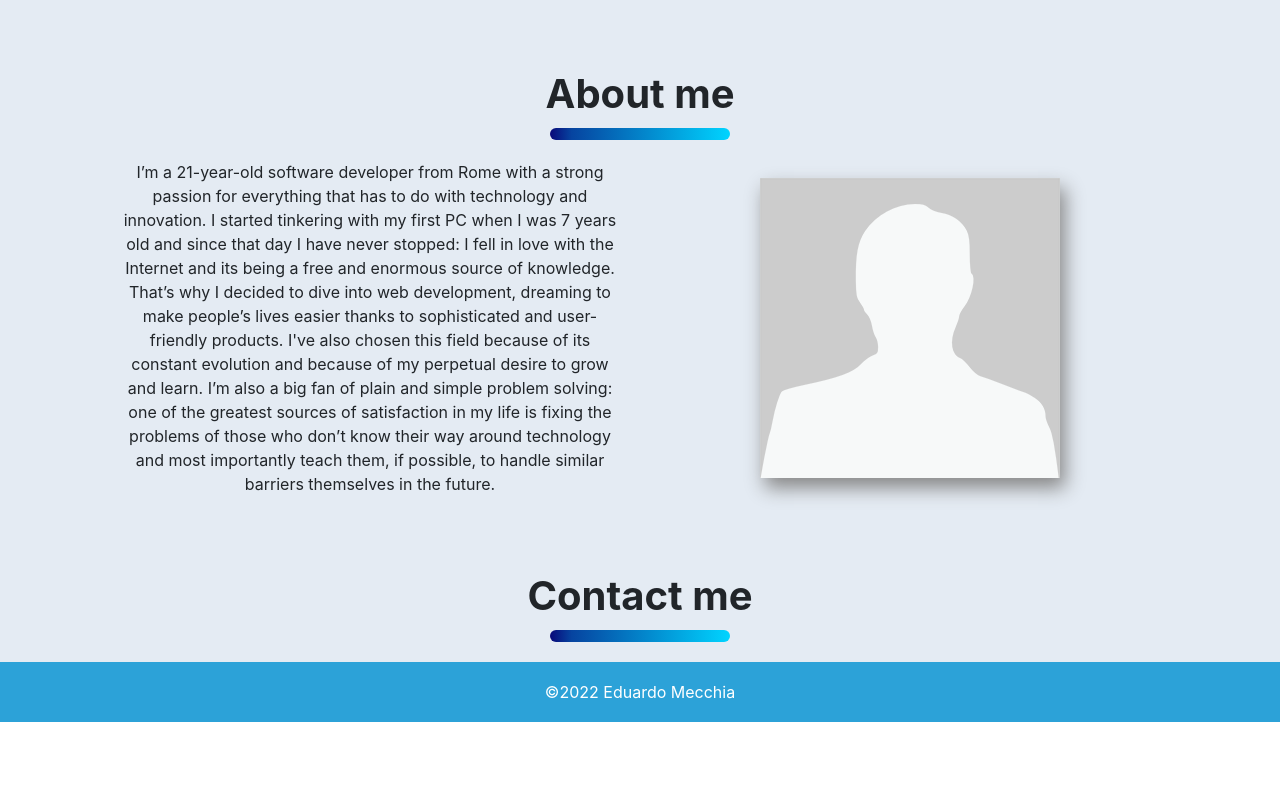
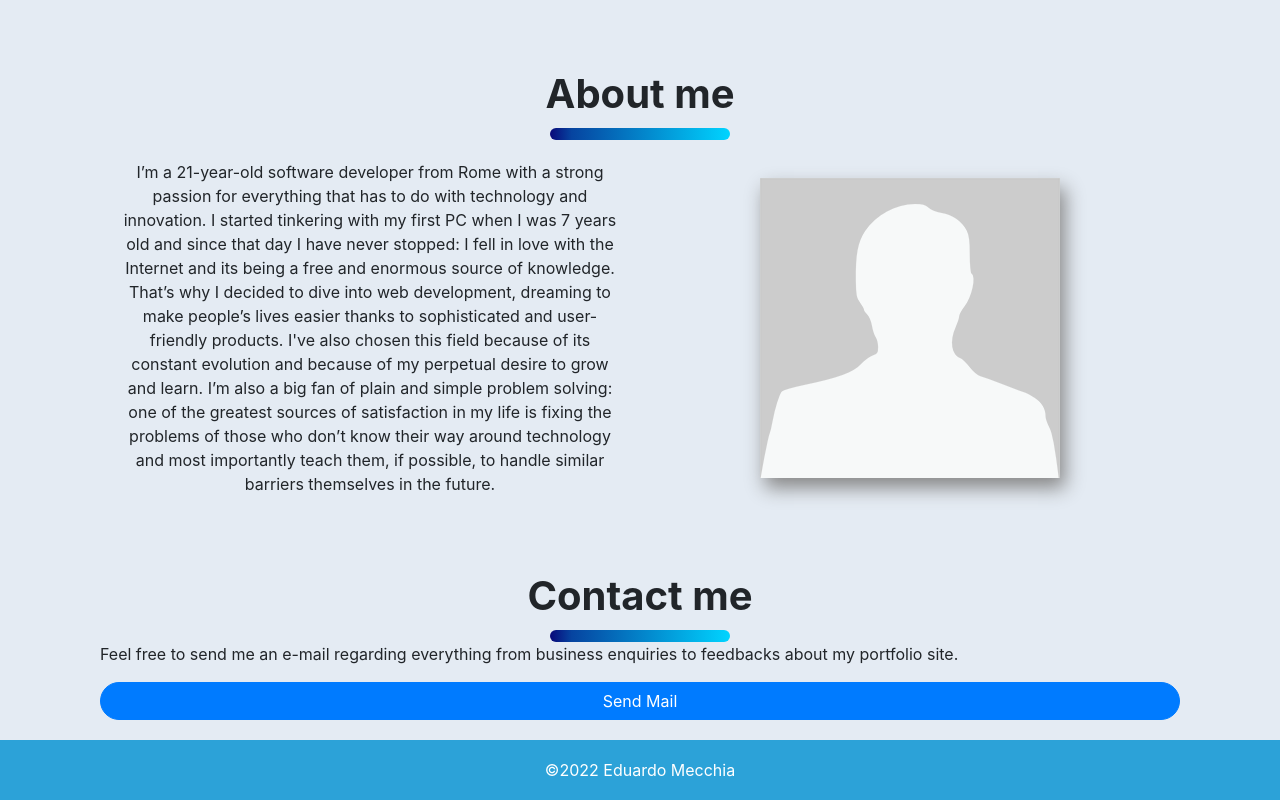
Before and after one commit to eduardomecchia/nuxt-portfolio, a Nuxt app: page / in a window 1280 px wide. Shown: the part 750-1550 px from the top of the page. Before the commit the page ends 1472 px from the top, so only its background shows below. Built offline with nearby package versions, Linux system fonts and the light colour scheme.

Commit message:
Add paragraph in contact section and button to send mail

```diff
--- a/assets/css/main.scss
+++ b/assets/css/main.scss
@@ -49,7 +49,7 @@ body {
             font-size: 40px;
         }
 
-        &__content {
+        .about__content {
             display: flex;
 
             @media screen and (max-width: 768px) {
@@ -58,7 +58,7 @@ body {
                 }
             }
 
-            &__paragraph {
+            p {
                 width: 50%;
                 padding: 20px;
                 text-align: center;
@@ -71,7 +71,7 @@ body {
                 }
             }
 
-            &__figure {
+            figure {
                 @media screen and (max-width: 768px) {
                     & {
                         width: 100%;
@@ -91,6 +91,10 @@ body {
             }
         }
 
+        .contact__content {
+            display: flex;
+            flex-direction: column;
+        }
     }
 
     &__learn-more {
--- a/pages/index.vue
+++ b/pages/index.vue
@@ -44,7 +44,7 @@
         <h2 class="home__section__heading">About me</h2>
         <div class="divider"></div>
 
-        <div class="home__section__content">
+        <div class="home__section__content about__content">
           <p class="home__section__content__paragraph" id="first-paragraph">I’m a 21-year-old software developer from Rome with a strong passion for everything that has to do with technology and innovation.
           I started tinkering with my first PC when I was 7 years old and since that day I have never stopped: I fell in love with the Internet and its being a free and enormous source of knowledge.
           That’s why I decided to dive into web development, dreaming to make people’s lives easier thanks to sophisticated and user-friendly products. I've also chosen this field because of its constant evolution and because of my perpetual desire to grow and learn.
@@ -61,8 +61,9 @@
         <h2 class="home__section__heading">Contact me</h2>
         <div class="divider"></div>
 
-        <div class="home__section__content">
-
+        <div class="home__section__content contact__content">
+          <p>Feel free to send me an e-mail regarding everything from business enquiries to feedbacks about my portfolio site.</p>
+          <b-button pill variant="primary">Send Mail</b-button>
         </div>
       </section>
     </main>
```
